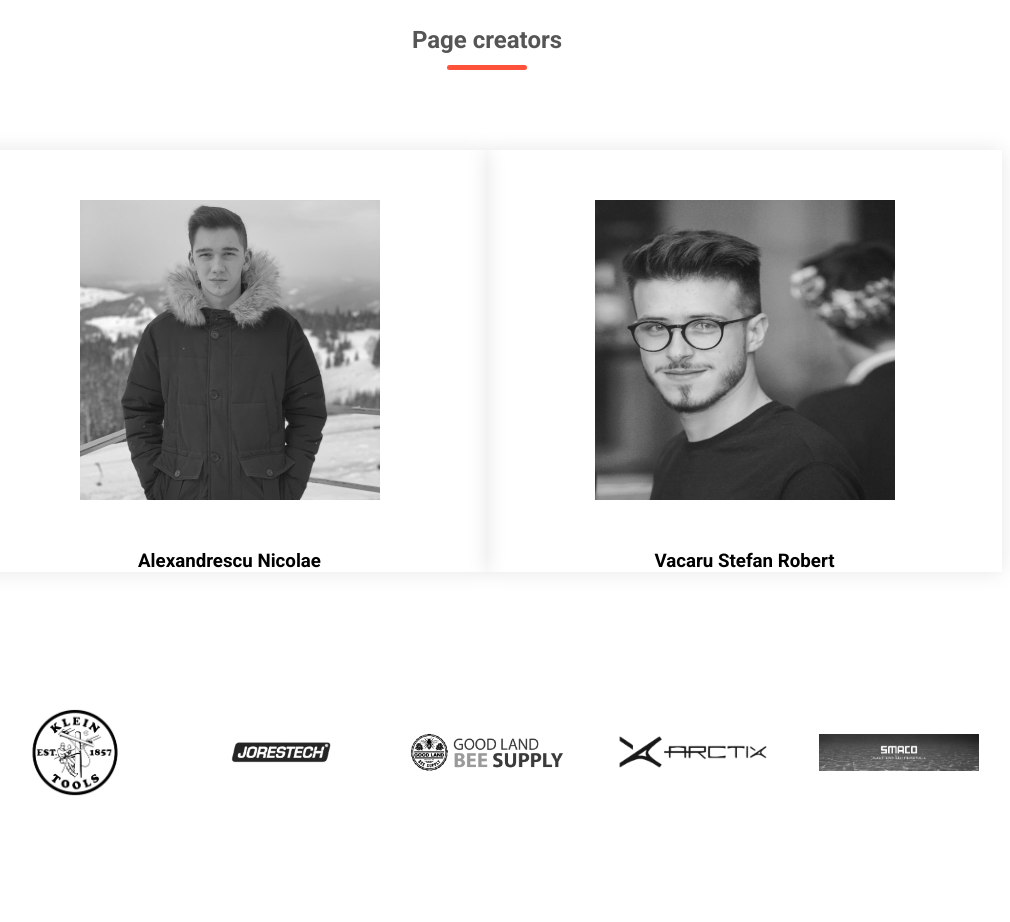
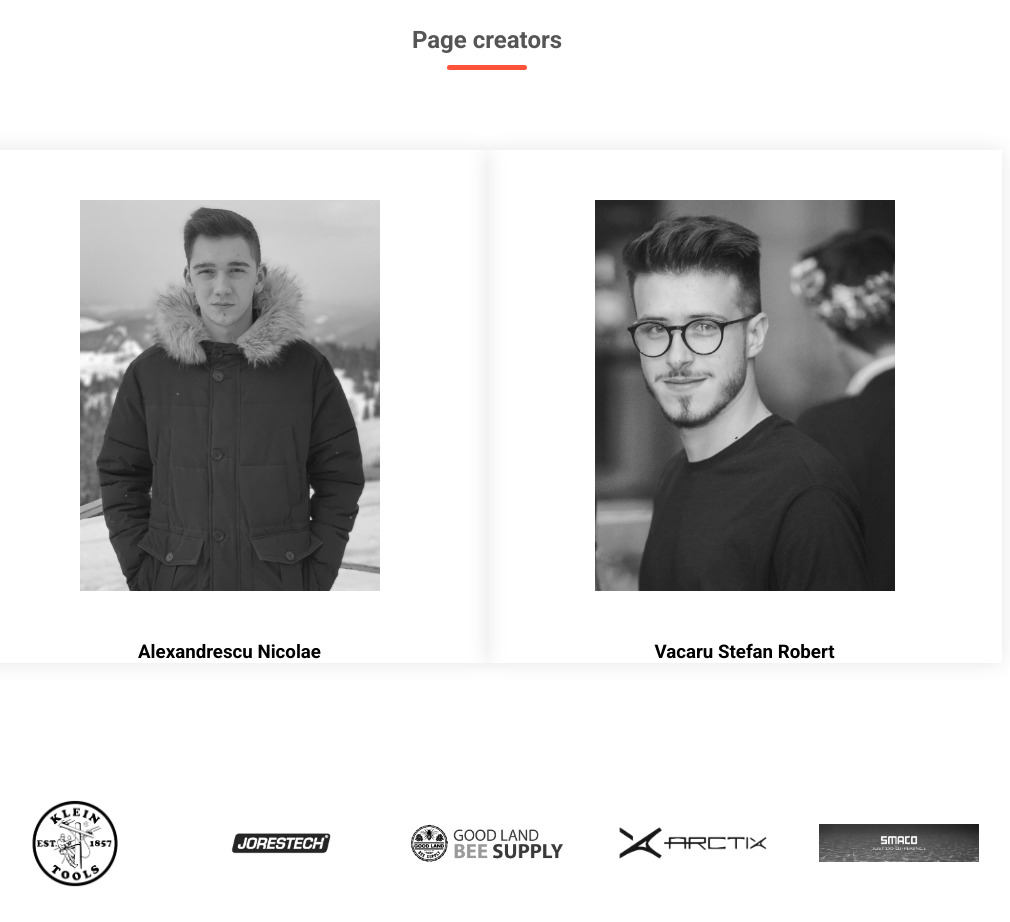
Before and after one commit to Nick24-hub/FunClo_Alexandrescu_Nicolae_Vacaru_Robert_2A4, a PHP site: page / in a window 1280 px wide. Shown: the part 3316-4238 px from the top of the page, without its empty margins (153-1163 px from the left). Run offline with PHP 8.4, Linux system fonts and the light colour scheme.

Commit message:
Am terminat ultimele retusuri

```diff
--- a/style.css
+++ b/style.css
@@ -189,7 +189,6 @@ small{
 
 .creators .col2 img{
     width: 300px;
-    height: 400px;
     cursor: pointer;
     filter: grayscale(100%);
     transition: transform 0.5s;
```
Also changed, not shown: images/creator1.jpg, images/creator2.jpg.
